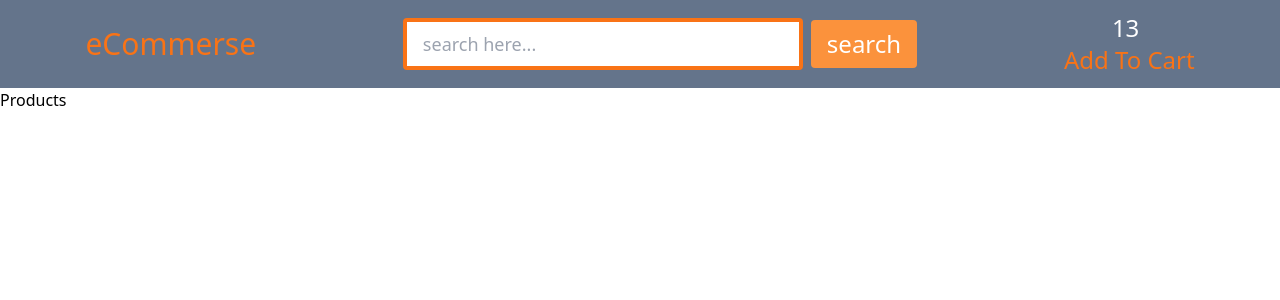
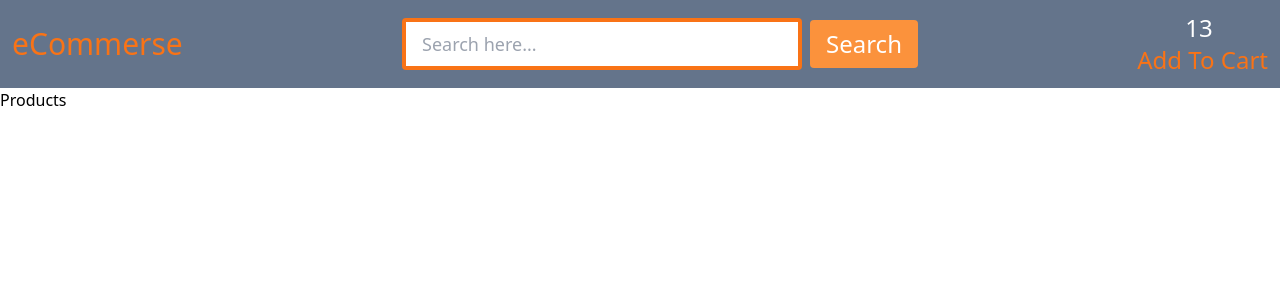
Before and after one commit to Sonu8544/eConnerse-Project-React-Js-Redux, a React (Vite) app: page / in a window 1280 px wide. Shown: the top 300 px of the page. Built offline with nearby package versions, Linux system fonts and the light colour scheme.

Commit message:
NavBar Code responciable for all device

```diff
--- a/src/components/navbar/NavBar.jsx
+++ b/src/components/navbar/NavBar.jsx
@@ -6,35 +6,33 @@ const NavBar = () => {
   return (
     <>
       <div className="wrapper w-full bg-slate-500 p-3 text-white text-2xl ">
-        <header className="container flex items-center w-full justify-around ">
-          <div className="name">
+        <header className="container flex flex-col md:flex-row items-center w-full justify-between">
+          <div className="name mb-3 md:mb-0">
             <Link to="/">
               <h1 className="text-orange-500 hover:underline text-3xl">
                 eCommerse
               </h1>
             </Link>
           </div>
-          <div>
+          <div className="search">
             <div className="flex items-center justify-center">
               <input
-                className="px-4 text-orange-500 py-2 border-4 border-orange-500 rounded outline-none w-[400px] text-lg"
+                className="px-4 text-orange-500 py-2 border-4 border-orange-500 rounded outline-none w-full md:w-[400px] text-lg"
                 type="text"
-                placeholder="search here..."
+                placeholder="Search here..."
               />
               <button className="bg-orange-400 hover:bg-orange-600 text-white rounded px-4 py-2 ml-2 transition duration-300">
-                search
+                Search
               </button>
             </div>
           </div>
-          <div>
           <div className="addToCart">
-              <p className="ml-12 text-white "> 13 </p>
+            <p className="ml-0 md:ml-12 text-white">13</p>
             <Link to="/cart">
               <h1 className="text-orange-500 hover:underline duration-100">
                 Add To Cart
               </h1>
             </Link>
-            </div>
           </div>
         </header>
       </div>
```
Lines whose indentation alone changed are shown as unchanged.
